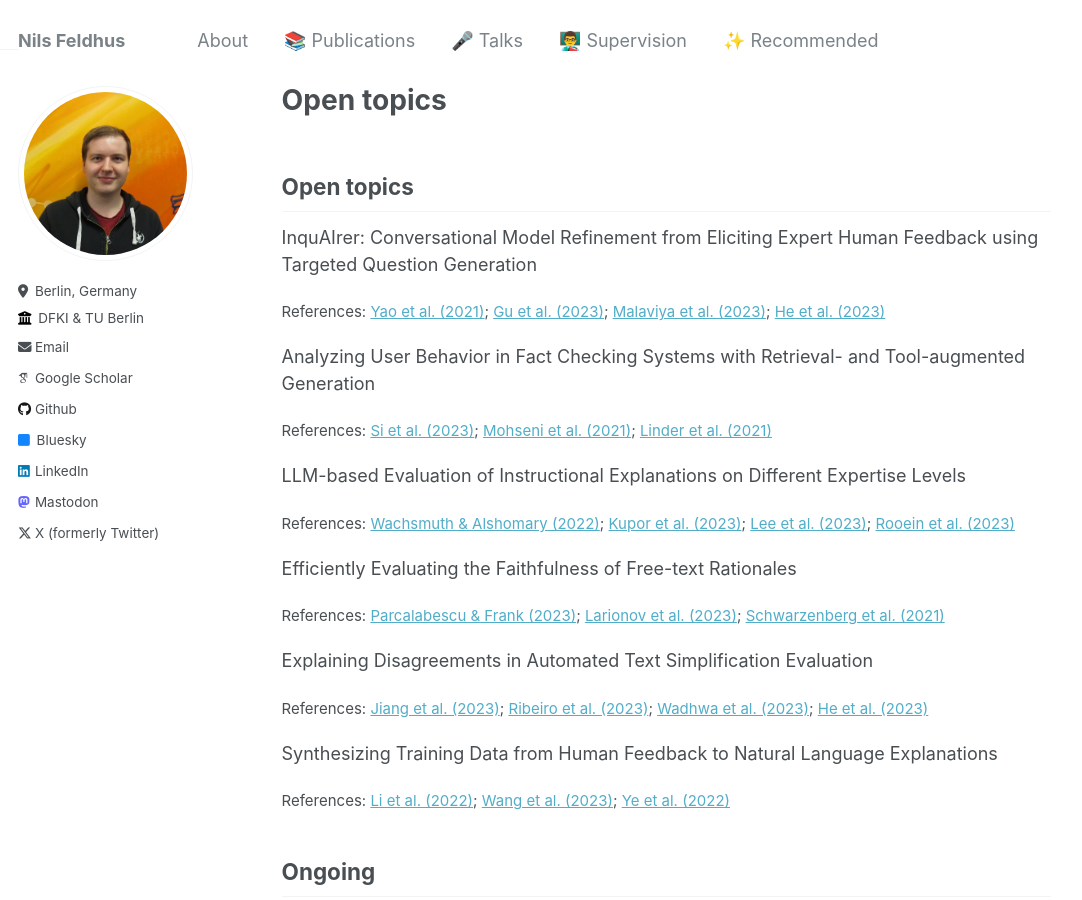
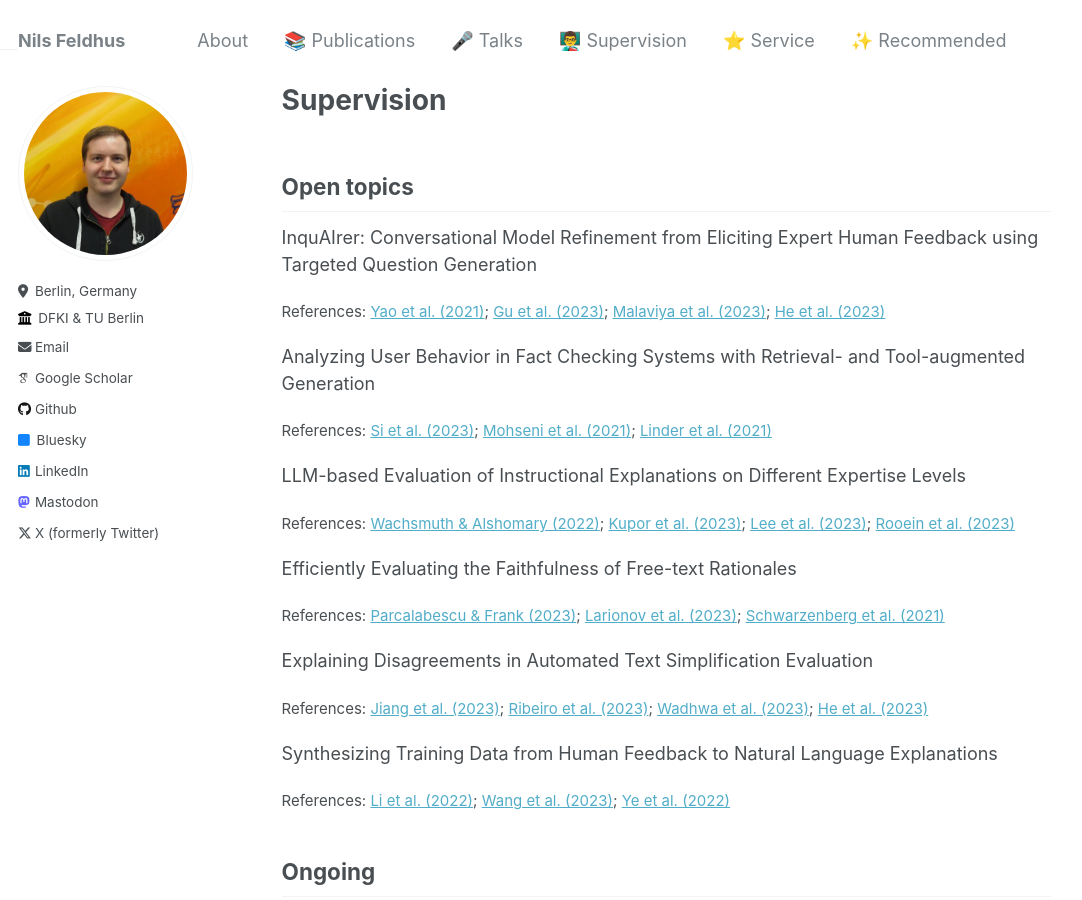
Before and after one commit to nfelnlp/nfelnlp.github.io, a Jekyll site: the page built from supervision/index.md, in a window 1280 px wide and 900 px high. Shown: the whole window, without its empty margins (0-1082 px from the left). Built offline with Jekyll 4.4.1, drawn with Linux system fonts in a browser that asks for light colours; some web fonts are replaced; our own code applies the rules of GitHub Pages for plain Markdown files.

Commit message:
Add service. Fix page titles.

```diff
--- a/_data/navigation.yml
+++ b/_data/navigation.yml
@@ -12,5 +12,8 @@ main:
   - title: "👨‍🏫 Supervision"
     url: /supervision/
 
+  - title: "⭐ Service"
+    url: /service/
+
   - title: "✨ Recommended"
     url: /recommended/
--- a/service/index.md
+++ b/service/index.md
@@ -2,6 +2,7 @@
 layout: single
 classes: wide
 author_profile: true
+title: "Service"
 ---
 
 
--- a/supervision/index.md
+++ b/supervision/index.md
@@ -2,6 +2,7 @@
 layout: single
 classes: wide
 author_profile: true
+title: "Supervision"
 ---
 
 ## Open topics
```
Also changed, not shown: publications/index.md (+7 -0 lines), recommended/index.md (+1 -0 lines), talks/index.md (+1 -0 lines).
